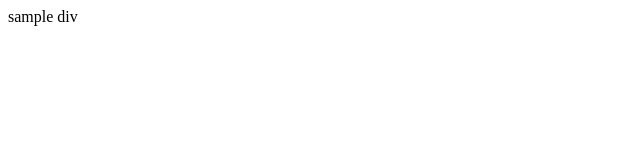
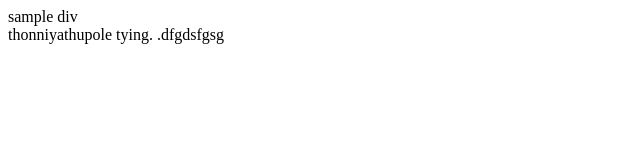
Before and after one commit to daggerrichu/demo2, a plain HTML site: page index.html in a window 1280 px wide. Shown: the whole page, without its empty margins (0-640 px from the left). Drawn offline with Linux system fonts and the light colour scheme.

Commit message:
added new div in index

```diff
--- a/index.html
+++ b/index.html
@@ -8,5 +8,6 @@
 </head>
 <body>
     <div>sample div</div>
+    <div>thonniyathupole tying. .dfgdsfgsg</div>
 </body>
 </html>
```
